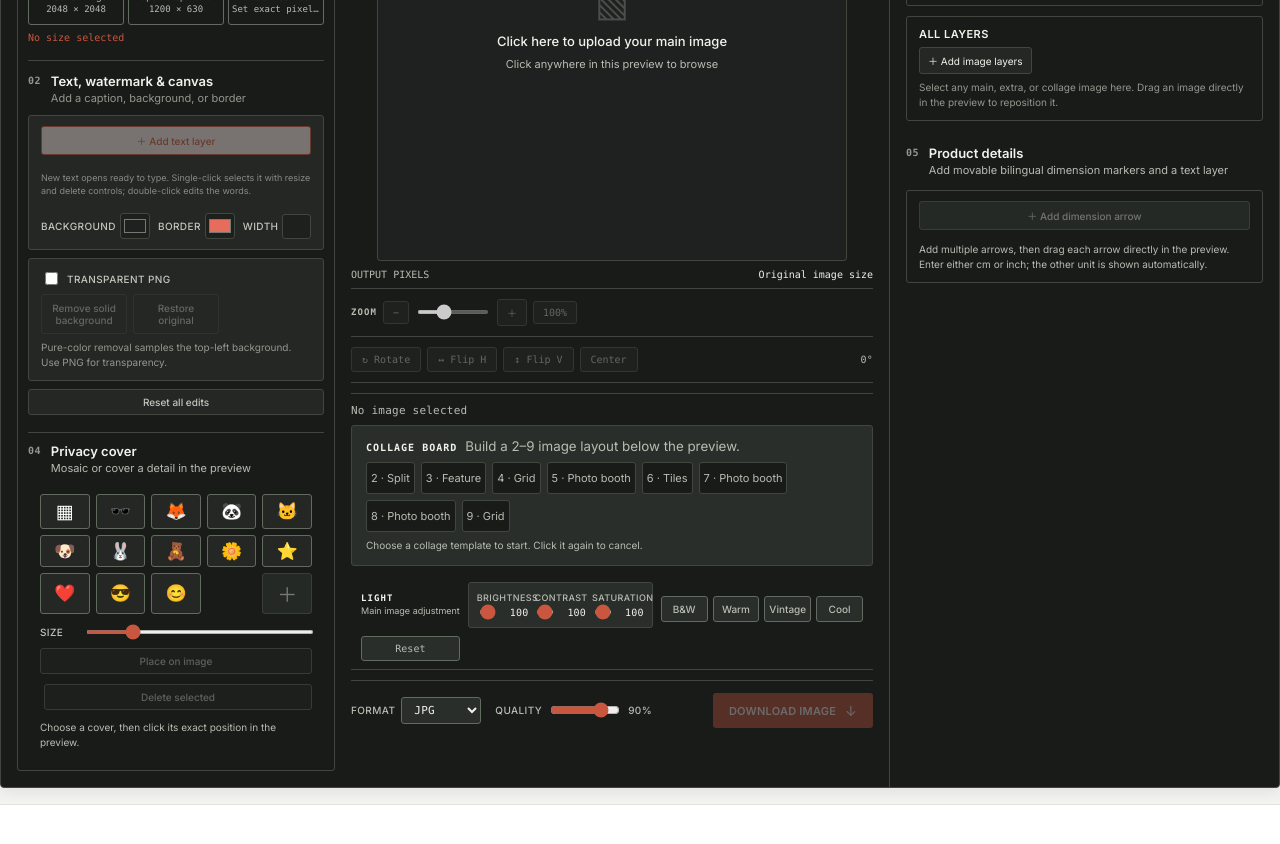
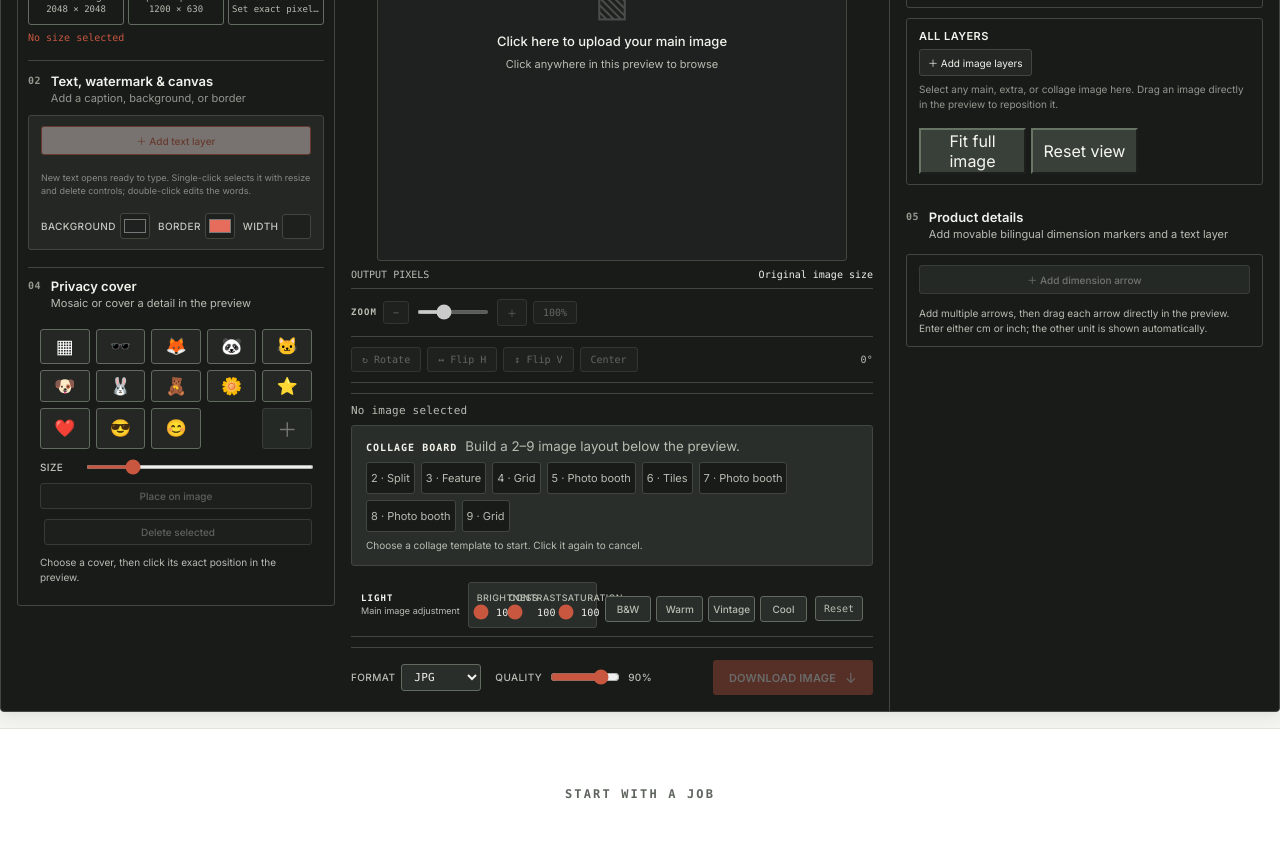
Before and after one commit to samzixiao/image-tools-site, a React (Vite) app: page / in a window 1280 px wide. Shown: the part 580-1424 px from the top of the page. Built offline with nearby package versions, Linux system fonts and the light colour scheme; a web font is replaced by a local one.

Commit message:
Refine editor controls and annotation options

```diff
--- a/scripts/editor-contract-check.mjs
+++ b/scripts/editor-contract-check.mjs
@@ -156,6 +156,11 @@ assert.ok(source.indexOf('<div className="preview-bottom-docks">') < source.inde
 assert.ok(source.includes('shapes.filter((item) => item !== "original")'), "The shape chooser must not show the Original option");
 assert.ok(source.indexOf('<div className="left-text-module">{textModule}</div>') < source.indexOf('{privacyModule}'), "Text controls must appear above privacy controls in the left column");
 assert.ok(source.indexOf('{imageLayersModule}') < source.indexOf('n="05"'), "Layers must appear directly below the shape controls before dimension arrows");
+assert.ok(source.includes('showDualUnit: boolean') && source.includes('Show cm + inch'), "Dimension arrows must support optional dual-unit labels");
+assert.ok(source.includes('selectedText.opacity ?? 100') && source.includes('opacity: (layer.opacity ?? 100) / 100'), "Selected text layers must support opacity in preview and export");
+assert.ok(source.includes('event.preventDefault();\n    if (!event.currentTarget.hasPointerCapture'), "Main image dragging must prevent native image drag behavior");
+const activeTextModule = source.slice(source.indexOf('const textModule = ('), source.indexOf('const privacyModule = ('));
+assert.ok(!activeTextModule.includes('Transparent PNG') && !activeTextModule.includes('Reset all edits'), "Transparent-image and reset-all controls must be removed from the active text module");
 assert.ok(styles.includes(".workspace") && styles.includes("grid-template-columns: minmax(0, 1fr) 390px") && styles.includes(".preview-workarea") && styles.includes("grid-template-columns: 318px minmax(0, 1fr)"), "Workspace must retain left, center, and right columns with preview at the center top");
 assert.ok(styles.includes("position: sticky") && styles.includes(".right-image-actions { grid-template-columns: repeat(3"), "Preview controls must stay fixed and image actions must remain on one row");
 assert.ok(styles.includes("grid-template-columns: repeat(5, minmax(0, 1fr))") && styles.includes(".sticker-custom-add"), "Privacy stickers must use the five-column grid with a custom add control");
--- a/src/App.css
+++ b/src/App.css
@@ -3241,7 +3241,7 @@ footer {
 .left-privacy-module .sticker-panel button,
 .left-privacy-module .sticker-panel input { border-color: var(--border-dark-strong); }
 .right-shape-module {
-  margin: 0 0 10px;
+  margin: 56px 0 10px;
   padding: 10px;
   background: transparent;
   border-color: var(--border-dark);
@@ -3251,6 +3251,7 @@ footer {
 .right-shape-module .shape { min-width: 0; padding: 5px 2px; }
 .right-shape-module .shape small { font-size: 9px; }
 .right-image-actions { grid-template-columns: repeat(3, minmax(0, 1fr)); gap: 5px; }
+.controls .layers-panel .right-image-actions { margin-top: 10px; }
 .right-image-actions button,
 .controls .caption-add,
 .controls .measure-add {
@@ -3293,6 +3294,12 @@ footer {
 .preview-center-column > .preview-adjustments { margin-top: 8px; }
 .preview-adjustments { padding: 8px 10px; }
 .preview-adjustments .compact-adjustments { gap: 6px; }
+.preview-adjustments .compact-adjustments { grid-template-columns: minmax(0, .8fr) minmax(0, 1.45fr) minmax(0, .8fr); }
+.preview-adjustments .compact-adjustments label:nth-child(2) { grid-template-columns: 1fr 34px; }
+.preview-adjustments .compact-adjustments label:nth-child(2) input { width: 100%; }
+.adjustment-footer { display: grid; grid-template-columns: minmax(0, 1fr) auto; gap: 8px; align-items: center; margin-top: 8px; }
+.adjustment-footer .filter-presets { margin: 0; }
+.adjustment-footer .adjustments-reset { justify-self: end; margin: 0; }
 .controls .layers-panel { margin-top: 10px; }
 .controls .layer-list { grid-template-columns: repeat(2, minmax(0, 1fr)); }
 .controls .layer-list .layer-row { grid-column: 1 / -1; }
@@ -3316,6 +3323,13 @@ footer {
   background: #394039;
   border-color: #687464;
   font-size: 20px;
+}
+.stage,
+.stage img,
+.preview-image,
+.main-crop-frame img {
+  user-select: none;
+  -webkit-user-drag: none;
 }
 
 @media (max-width: 1180px) {
@@ -3326,3 +3340,7 @@ footer {
   .right-shape-module .shape-grid { grid-template-columns: repeat(3, minmax(0, 1fr)); }
   .preview-collage-dock .collage-templates { grid-template-columns: repeat(4, minmax(0, 1fr)); }
 }
+@media (max-width: 850px) {
+  .preview-center-column { position: static; }
+  .right-shape-module { margin-top: 0; }
+}
--- a/src/App.tsx
+++ b/src/App.tsx
@@ -25,6 +25,7 @@ type DimensionMarker = {
   id: number;
   value: string;
   unit: "cm" | "in";
+  showDualUnit: boolean;
   position: { x: number; y: number };
   length: number;
   rotation: number;
@@ -52,6 +53,7 @@ type TextLayer = {
   bold: boolean;
   boxWidth: number;
   boxHeight: number;
+  opacity?: number;
 };
 
 function textOutlineShadow(color: string, width: number) {
@@ -615,7 +617,8 @@ function App() {
       return;
     }
     if (shape === "polygon") return;
-    event.currentTarget.setPointerCapture(event.pointerId);
+    event.preventDefault();
+    if (!event.currentTarget.hasPointerCapture(event.pointerId)) event.currentTarget.setPointerCapture(event.pointerId);
     setDrag({
       x: event.clientX,
       y: event.clientY,
@@ -1224,6 +1227,7 @@ function App() {
   }
   function dimensionLabel(marker: DimensionMarker) {
     const value = Number(marker.value) || 0;
+    if (!marker.showDualUnit) return `${value.toFixed(2)} ${marker.unit}`;
     return marker.unit === "cm"
       ? `${value.toFixed(2)} cm / ${(value / 2.54).toFixed(2)} in`
       : `${value.toFixed(2)} in / ${(value * 2.54).toFixed(2)} cm`;
@@ -1296,6 +1300,7 @@ function App() {
   ) {
     if (!layer.content.trim()) return;
     ctx.save();
+    ctx.globalAlpha = (layer.opacity ?? 100) / 100;
     const size = Math.max(16, (width * layer.size) / 1080);
     ctx.translate(layer.position.x * width, layer.position.y * height);
     ctx.rotate((layer.rotation * Math.PI) / 180);
@@ -1804,6 +1809,7 @@ function App() {
             </div>
           )}
           <small>Select any main, extra, or collage image here. Drag an image directly in the preview to reposition it.</small>
+          <div className="right-image-actions"><button type="button" className={mode === "fit" ? "active" : ""} onClick={() => setMode((current) => current === "fit" ? "crop" : "fit")} disabled={!url}>{mode === "fit" ? "Return to crop" : "Fit full image"}</button><button type="button" onClick={resetEdits} disabled={!url}>Reset view</button>{url && <button className="danger-action" type="button" onClick={removeBaseImage}>Remove main image</button>}</div>
         </div>
       </div>
     </>
@@ -1832,7 +1838,6 @@ function App() {
         ))}
       </div>
       {shape === "polygon" && <div className="polygon-panel"><b>DIY polygon · {polygonPoints.length}/30 points</b><div><button className={addingPolygonPoint ? "active" : ""} type="button" onClick={() => setAddingPolygonPoint(true)} disabled={polygonPoints.length >= 30}>{addingPolygonPoint ? "Click the preview…" : "＋ Add point"}</button><button type="button" onClick={() => { setPolygonPoints(defaultPolygonPoints); setAddingPolygonPoint(false); }}>Restore</button></div></div>}
-      <div className="right-image-actions"><button type="button" className={mode === "fit" ? "active" : ""} onClick={() => setMode((current) => current === "fit" ? "crop" : "fit")} disabled={!url}>{mode === "fit" ? "Return to crop" : "Fit full image"}</button><button type="button" onClick={resetEdits} disabled={!url}>Reset view</button>{url && <button className="danger-action" type="button" onClick={removeBaseImage}>Remove main image</button>}</div>
     </section>
   );
   const previewUtilityModule = (
@@ -1899,6 +1904,11 @@ function App() {
                 <input type="range" min="12" max="160" value={selectedText.size} onChange={(event) => updateSelectedText({ size: Number(event.target.value) })} />
                 <b>{selectedText.size}px</b>
               </label>
+              <label>
+                Opacity
+                <input type="range" min="10" max="100" value={selectedText.opacity ?? 100} onChange={(event) => updateSelectedText({ opacity: Number(event.target.value) })} />
+                <b>{selectedText.opacity ?? 100}%</b>
+              </label>
               <label className="caption-weight-toggle">
                 <input type="checkbox" checked={selectedText.bold} onChange={(event) => updateSelectedText({ bold: event.target.checked })} /> Bold
               </label>
@@ -1955,23 +1965,6 @@ function App() {
           </label>
         </div>
       </div>
-      <div className="background-tools">
-        <label className="transparent-check">
-          <input
-            type="checkbox"
-            checked={transparentBackground}
-            onChange={(event) => {
-              setTransparentBackground(event.target.checked);
-              if (event.target.checked) setFormat("image/png");
-            }}
-          />{" "}
-          Transparent PNG
-        </label>
-        <button onClick={removeSolidBackground} disabled={!url}>Remove solid background</button>
-        <button onClick={() => originalUrl && setUrl(originalUrl)} disabled={!originalUrl}>Restore original</button>
-        <small>Pure-color removal samples the top-left background. Use PNG for transparency.</small>
-      </div>
-      <button className="reset-all" onClick={resetEdits}>Reset all edits</button>
     </>
   );
   const privacyModule = (
@@ -1999,6 +1992,7 @@ function App() {
         <RangeControl label="Contrast" min={0} max={200} value={activeAdjustments.contrast} onChange={(value) => updateActiveAdjustments({ contrast: value })} />
         <RangeControl label="Saturation" min={0} max={200} value={activeAdjustments.saturation} onChange={(value) => updateActiveAdjustments({ saturation: value })} />
       </div>
+      <div className="adjustment-footer">
       <div className="filter-presets" aria-label="Quick filters">
         <button type="button" onClick={() => updateActiveAdjustments({ grayscale: activeAdjustments.grayscale === 100 ? 0 : 100, sepia: 0, invert: 0 })}>B&W</button>
         <button type="button" onClick={() => updateActiveAdjustments({ sepia: activeAdjustments.sepia === 45 ? 0 : 45, grayscale: 0, invert: 0 })}>Warm</button>
@@ -2006,6 +2000,7 @@ function App() {
         <button type="button" onClick={() => updateActiveAdjustments({ hue: 190, saturation: 110, grayscale: 0, sepia: 0, invert: 0 })}>Cool</button>
       </div>
       <button className="adjustments-reset" type="button" onClick={resetActiveAdjustments}>Reset</button>
+      </div>
     </section>
   );
   return (
@@ -2301,6 +2296,7 @@ function App() {
                       labelFlipX: false,
                       labelFlipY: false,
                       labelVisible: true,
+                      showDualUnit: true,
                     },
                   ]);
                   setSelectedMarkerId(id);
@@ -2336,6 +2332,7 @@ function App() {
                     </div>
                     <small>{dimensionLabel(selectedMarker)}</small>
                   </label>
+                  <label className="measure-dual-toggle"><input type="checkbox" checked={selectedMarker.showDualUnit} onChange={(event) => updateSelectedMarker({ showDualUnit: event.target.checked })} /> Show cm + inch</label>
                   <label>
                     Arrow length <b>{Math.round(selectedMarker.length)}%</b>
                     <input
@@ -2708,6 +2705,7 @@ function App() {
                       }}
                       style={{
                         color: layer.color,
+                        opacity: (layer.opacity ?? 100) / 100,
                         textShadow: textOutlineShadow(layer.strokeColor, layer.strokeWidth),
                         fontSize: `${Math.max(14, layer.size / 2)}px`,
                         left: `${layer.position.x * 100}%`,
```
